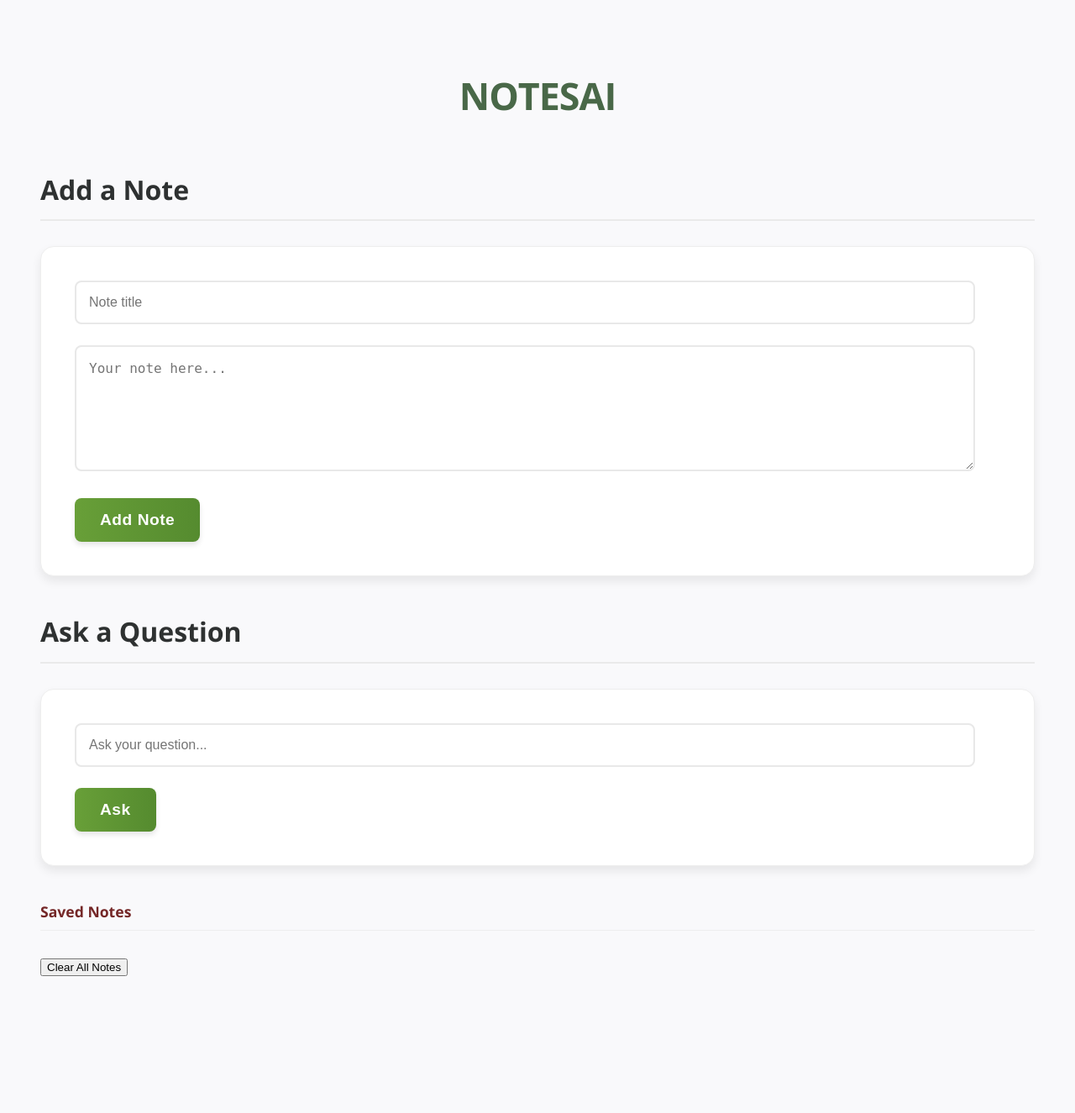
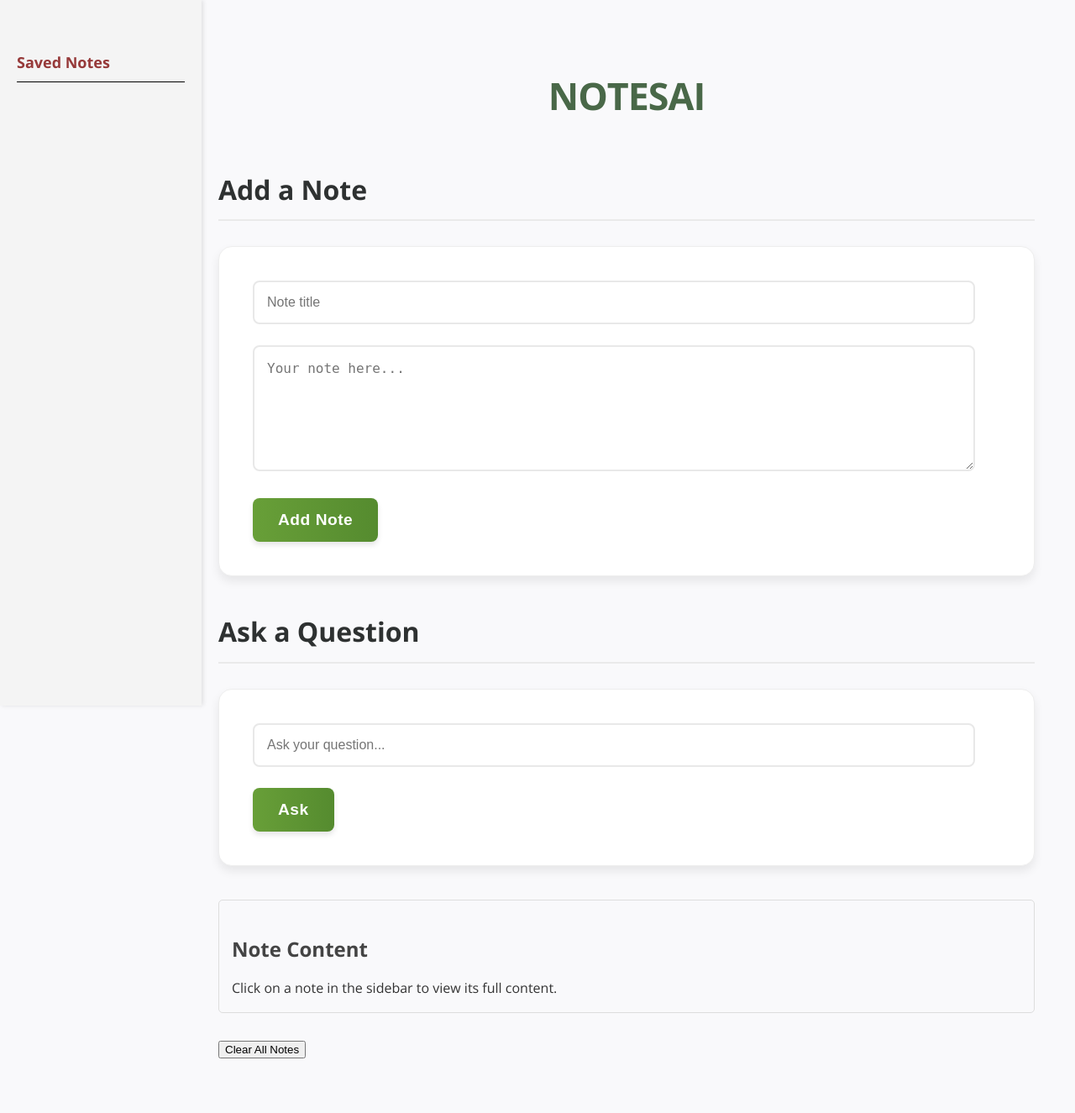
Before and after one commit to Sai-Bojja/NOTESAI, a Flask app: template templates/index.html in a window 1280 px wide. Shown: the whole page at 84% size. Before the commit the page ends 1162 px from the top, so only its background shows below. Run offline with Flask 3, Linux system fonts and the light colour scheme; the template is opened without the code that fills it, so the values that code supplies are empty.

Commit message:
Sidebar updates

```diff
--- a/ai_helper.py
+++ b/ai_helper.py
@@ -18,7 +18,7 @@ def embed_note_and_store(note_id, title, content):
     full_text = f"{title}\n{content}"
     embedding = model.encode(full_text, normalize_embeddings=True).tolist()
     collection.add(documents=[full_text], embeddings=[embedding], ids=[str(note_id)])
-    print(f"Stored note {note_id}: {full_text}")
+    #print(f"Stored note {note_id}: {full_text}")
 
 # relevant notes
 def retrieve_relevant_notes(query, n_results=12):
--- a/app.py
+++ b/app.py
@@ -22,8 +22,8 @@ init_db()
 @app.route('/')
 def index():
     with sqlite3.connect(DB_NAME) as conn:
-        notes = conn.execute("SELECT * FROM notes").fetchall()
-    return render_template('index.html', notes=notes)
+        notes = conn.execute("SELECT id, title FROM notes").fetchall()
+    return render_template('index.html', notes=notes, results=None)
 
 @app.route('/add', methods=['POST'])
 def add_note():
@@ -33,7 +33,7 @@ def add_note():
         cur = conn.cursor()
         cur.execute("INSERT INTO notes (title, content) VALUES (?, ?)", (title, content))
         note_id = cur.lastrowid
-    embed_note_and_store(note_id, title, content)  # <--- Add this line
+    embed_note_and_store(note_id, title, content)
     return redirect(url_for('index'))
 
 @app.route('/delete/<int:note_id>')
@@ -45,9 +45,9 @@ def delete_note(note_id):
 @app.route('/ask', methods=['POST'])
 def ask():
     query = request.form['query']
-    results = rag_query(query)  # Use new function
+    results = rag_query(query)
     with sqlite3.connect(DB_NAME) as conn:
-        notes = conn.execute("SELECT * FROM notes").fetchall()
+        notes = conn.execute("SELECT id, title FROM notes").fetchall()
     return render_template('index.html', notes=notes, results=results)
 
 @app.route("/clear_notes", methods=["POST"])
@@ -55,6 +55,15 @@ def clear_notes():
     clear_chroma_notes()  # or reset_chroma_notes()
     return jsonify({"message": "All notes cleared successfully!"}) # type: ignore
 
+@app.route('/get_note/<int:note_id>')
+def get_note(note_id):
+    with sqlite3.connect(DB_NAME) as conn:
+        note = conn.execute("SELECT title, content FROM notes WHERE id = ?", (note_id,)).fetchone()
+        if note:
+            return jsonify({'id': note_id, 'title': note[0], 'content': note[1]})
+        else:
+            return jsonify({'error': 'Note not found'}), 404
+
 
 
 if __name__ == '__main__':
--- a/static/style.css
+++ b/static/style.css
@@ -33,10 +33,10 @@ h3 {
 }
 
 h4 {
-    color: #742727;
+    color: #963939;
     font-size: 1.1rem;
     margin-top: 40px;
-    border-bottom: 1px solid #eee;
+    border-bottom: 1px solid #000000;
     padding-bottom: 8px;
 }
 
@@ -164,6 +164,73 @@ button[type="submit"]:hover {
     text-decoration: underline;
 }
 
+body {
+    margin-left: 220px;
+    font-family: 'Open Sans', sans-serif;
+}
+
+.sidebar {
+    position: fixed;
+    left: 0;
+    top: 0;
+    width: 200px;
+    height: 100%;
+    background-color: #f4f4f4;
+    padding: 20px;
+    box-shadow: 2px 0 5px rgba(0, 0, 0, 0.1);
+    overflow-y: auto;
+}
+
+.sidebar h4 {
+    margin-bottom: 15px;
+    font-size: 18px;
+    font-weight: bold;
+}
+
+.sidebar ul {
+    list-style-type: none;
+    padding: 0;
+}
+
+.note-item {
+    position: relative;
+    margin-bottom: 10px;
+}
+
+.note-title {
+    display: inline-block;
+    cursor: pointer;
+    font-weight: 500;
+    color: #333;
+}
+
+.note-title:hover {
+    text-decoration: underline;
+}
+
+.note-actions {
+    display: none;
+    position: absolute;
+    top: 0;
+    right: 0;
+}
+
+.note-item.hover .note-actions {
+    display: inline-block;
+}
+
+.note-actions a {
+    margin-left: 8px;
+    text-decoration: none;
+    font-size: 16px;
+    cursor: pointer;
+}
+
+.note-actions a:hover {
+    opacity: 0.8;
+}
+
+
 /* Responsiveness (Basic)  */
 @media (max-width: 768px) {
     body {
--- a/templates/index.html
+++ b/templates/index.html
@@ -28,18 +28,85 @@
     </div>
     {% endif %}
 
-    <h4>Saved Notes</h4>
-    {% for note in notes %}
-        <div class="note">
-            <h3>{{ note[1] }}</h3>
-            <p>{{ note[2] }}</p>
-            <a href="/delete/{{ note[0] }}">Delete</a>
+    <div class="sidebar">
+        <h4>Saved Notes</h4>
+        <ul id="note-list">
+            {% for note in notes %}
+                <li>
+                    <a href="#" data-note-id="{{ note[0] }}" onclick="loadNote(this)">{{ note[1] }}</a>
+                </li>
+            {% endfor %}
+        </ul>
+    </div>
+
+    <div id="note-content-area" style="margin-top: 20px; padding: 15px; border: 1px solid #ddd; border-radius: 5px;">
+        <h3>Note Content</h3>
+        <div id="full-note-content">
+            Click on a note in the sidebar to view its full content.
         </div>
-    {% endfor %}
+    </div>
+
+    <script>
+        function loadNote(element) {
+            const noteId = element.getAttribute('data-note-id');
+            fetch(`/get_note/${noteId}`)
+                .then(response => response.json())
+                .then(data => {
+                    document.getElementById('full-note-content').innerHTML = `<h3>${data.title}</h3><p>${data.content}</p>`;
+                })
+                .catch(error => {
+                    console.error("Error fetching note:", error);
+                    document.getElementById('full-note-content').innerText = "Failed to load note content.";
+                });
+        }
+    </script>
+
+    <style>
+        .sidebar {
+            position: fixed;
+            left: 0;
+            top: 0;
+            width: 200px;
+            height: 100%;
+            background-color: #f4f4f4;
+            padding: 20px;
+            box-shadow: 2px 0 5px rgba(0, 0, 0, 0.1);
+            overflow-y: auto;
+        }
+
+        .sidebar h4 {
+            margin-bottom: 15px;
+            font-size: 18px;
+            font-weight: bold;
+        }
+
+        .sidebar ul {
+            list-style-type: none;
+            padding: 0;
+        }
+
+        .sidebar ul li {
+            margin-bottom: 10px;
+        }
+
+        .sidebar ul li a {
+            text-decoration: none;
+            color: #333;
+            font-weight: 500;
+        }
+
+        .sidebar ul li a:hover {
+            text-decoration: underline;
+        }
+
+        body {
+            margin-left: 220px; /* Adjust to accommodate the sidebar width */
+        }
+    </style>
 
     <!-- Clear All Notes Button -->
     <div style="margin-top: 30px;">
-        <button id="clear-notes-btn">Clear All Notes</button>
+        <button id="clear-notes-btn">Clear All Notes </button>
         <p id="clear-status" style="color: green; font-weight: bold;"></p>
     </div>
 
```
Also changed, not shown: chroma_db/chroma.sqlite3, notes.db, 2 other files.
